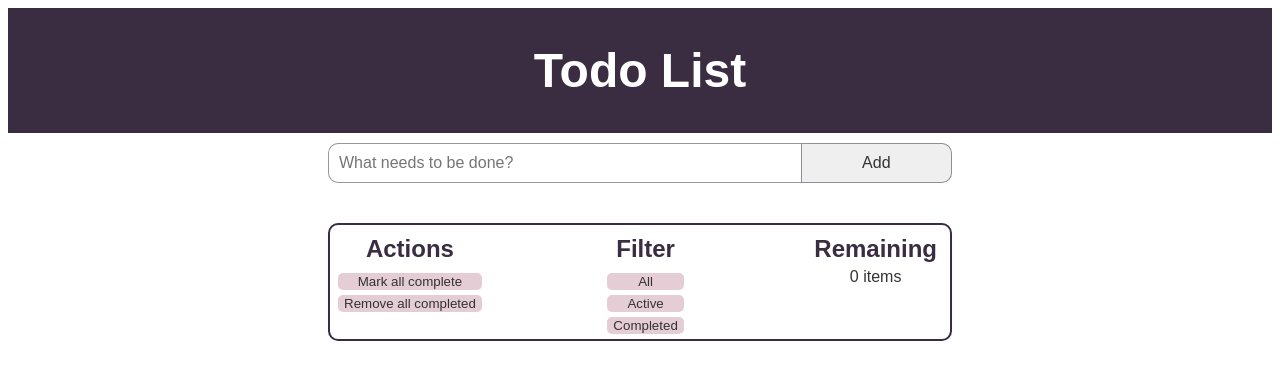
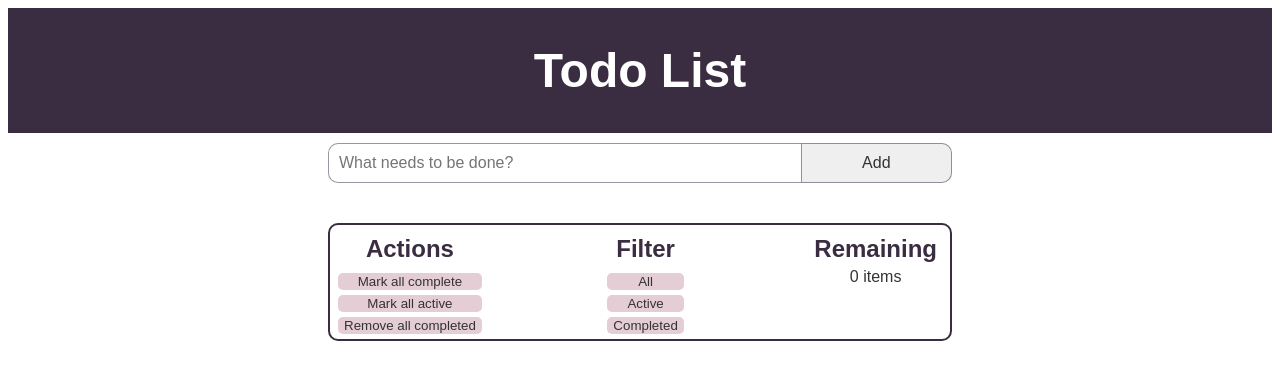
Before and after one commit to ChelseaDH/todo-app, a React (Create React App) app: page / in a window 1280 px wide. Shown: the top 380 px of the page. Built offline with nearby package versions, Linux system fonts and the light colour scheme.

Commit message:
Add new feature to mark all todos as active
- Refactors MarkAllAsComplete to take a 'complete' boolean, which allows it to be used for marking all todos as complete or active.

```diff
--- a/src/App.tsx
+++ b/src/App.tsx
@@ -71,7 +71,7 @@ const TodoForm = (props: todoFormProps) => {
 }
 
 type TodoActionsProps = {
-    markAllAsComplete: () => void
+    toggleCompleteOnAll: (completed: boolean) => void
     removeAllCompleted: () => void
 }
 
@@ -81,9 +81,15 @@ const TodoActions = (props: TodoActionsProps) => {
             <h1>Actions</h1>
             <button
                 className={styles.actionButton}
-                onClick={props.markAllAsComplete}
+                onClick={() => props.toggleCompleteOnAll(true)}
             >
                 Mark all complete
+            </button>
+            <button
+                className={styles.actionButton}
+                onClick={() => props.toggleCompleteOnAll(false)}
+            >
+                Mark all active
             </button>
             <button
                 className={styles.actionButton}
@@ -147,7 +153,7 @@ const Filters = (props: FiltersProps) => {
 };
 
 type TodoActionBoxProps = {
-    markAllAsComplete: () => void
+    toggleCompleteOnAll: (completed: boolean) => void
     removeAllCompleted: () => void
     remainingTodos: number
     applyFilter: Function
@@ -157,7 +163,7 @@ const TodoActionBox = (props: TodoActionBoxProps) => {
     return (
         <div className={styles.todoActionBox}>
             <TodoActions
-                markAllAsComplete={props.markAllAsComplete}
+                toggleCompleteOnAll={props.toggleCompleteOnAll}
                 removeAllCompleted={props.removeAllCompleted}
             />
             <Filters
@@ -202,14 +208,14 @@ const App = () => {
       )
   };
 
-  const markAllAsComplete = (): void => {
+  const toggleCompleteOnAll = (completed: boolean): void => {
       setTodos(todos.map((todo: Todo) => {
           const newTodo = todo;
-          newTodo.isCompleted = true;
+          newTodo.isCompleted = completed;
           return newTodo;
       }));
 
-      setRemainingTodos(0);
+      setRemainingTodos(completed ? 0 : todos.length);
   };
 
   const removeTodo = (index: number): void => {
@@ -261,7 +267,7 @@ const App = () => {
               ))}
           </div>
           <TodoActionBox
-              markAllAsComplete={markAllAsComplete}
+              toggleCompleteOnAll={toggleCompleteOnAll}
               removeAllCompleted={removeAllCompleted}
               applyFilter={setFilter}
               remainingTodos={remainingTodos}
```
